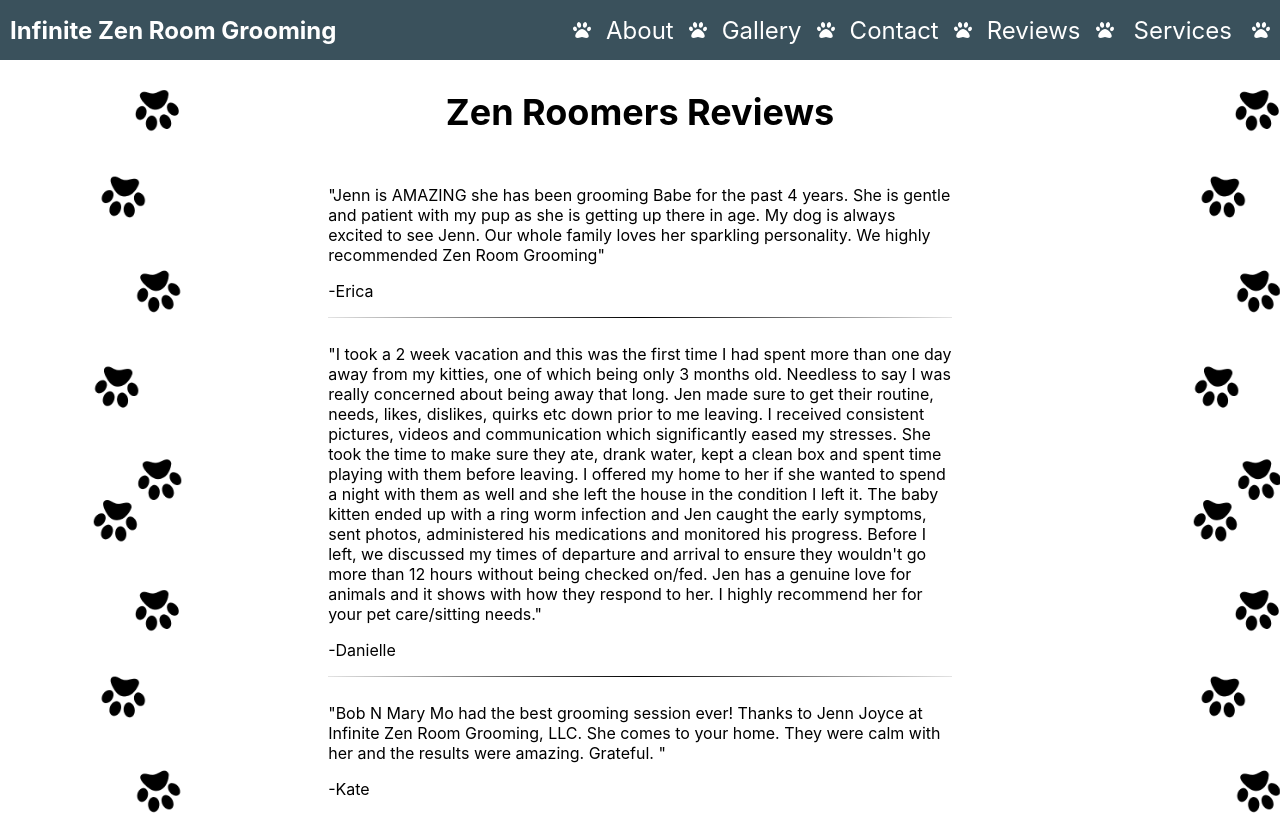
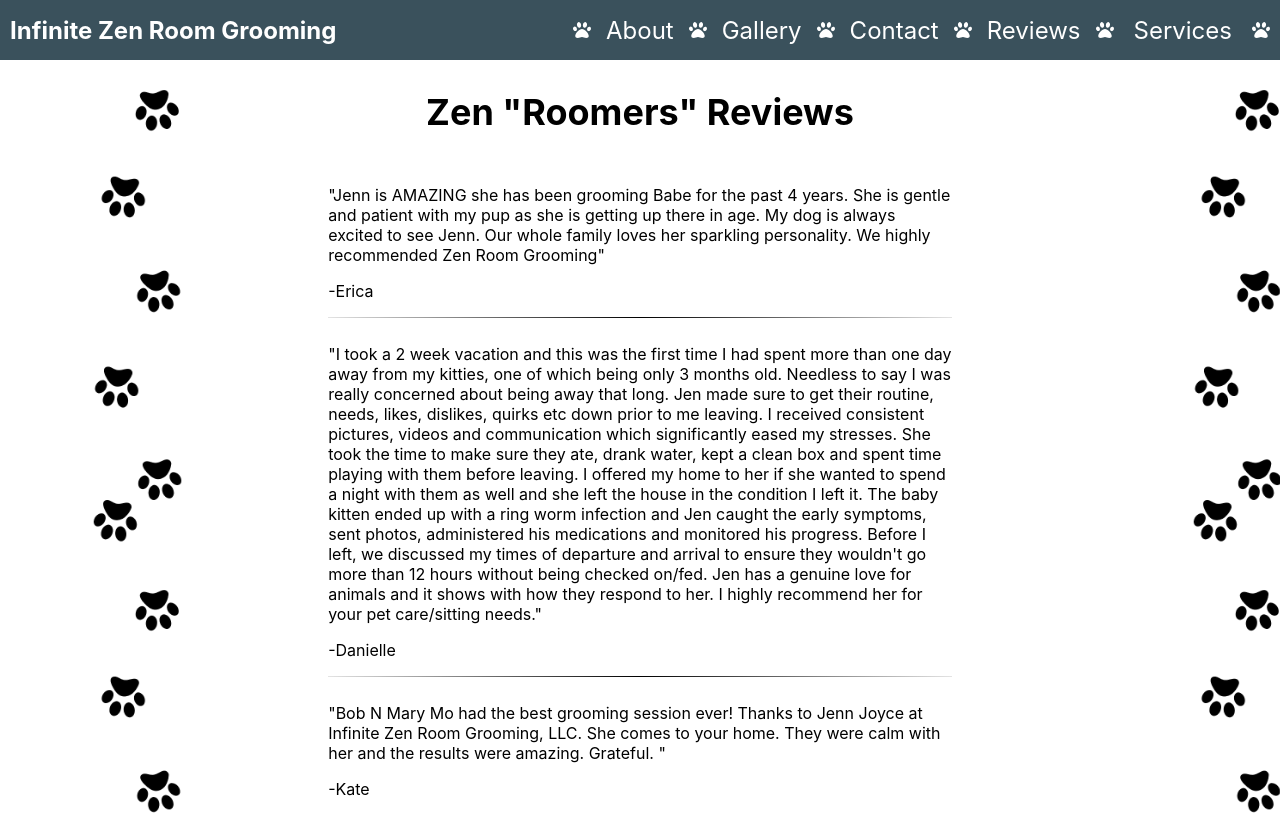
Before and after one commit to snazzyj/InfiniteZenRoomGrooming, a React (Create React App) app: page /reviews in a window 1280 px wide. Shown: the top 815 px of the page. Built offline with nearby package versions, Linux system fonts and the light colour scheme.

Commit message:
added quotation marks to Roomers

```diff
--- a/src/reviews/reviews.js
+++ b/src/reviews/reviews.js
@@ -7,7 +7,7 @@
         return (
             <section className="reviewSection">
                 <div className="wrapper">
-                    <h1>Zen Roomers Reviews</h1>
+                    <h1>Zen "Roomers" Reviews</h1>
                     {ReviewBank.map((review, idx) => {
                             return (
                                 <div key={idx} className="cl_review">
```
